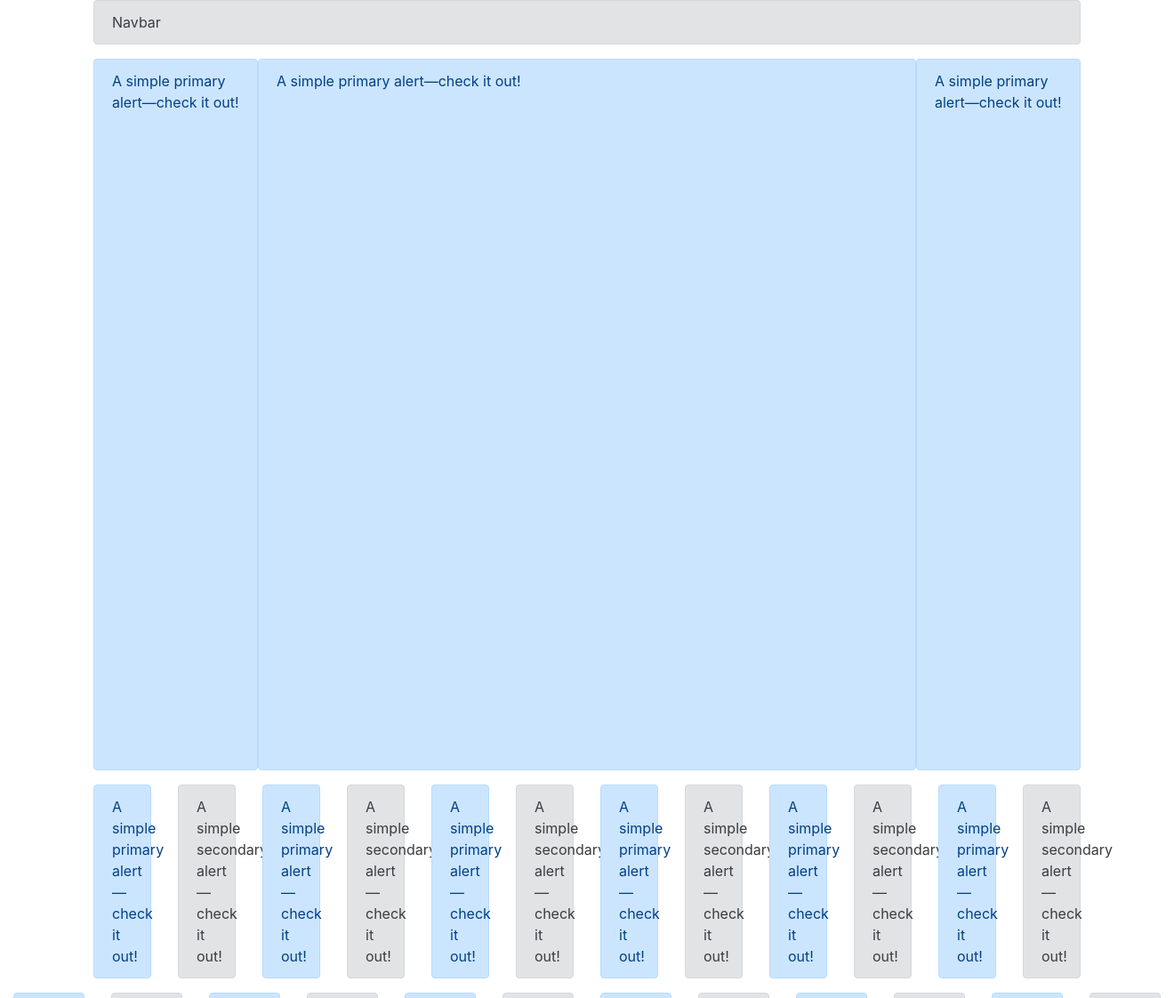
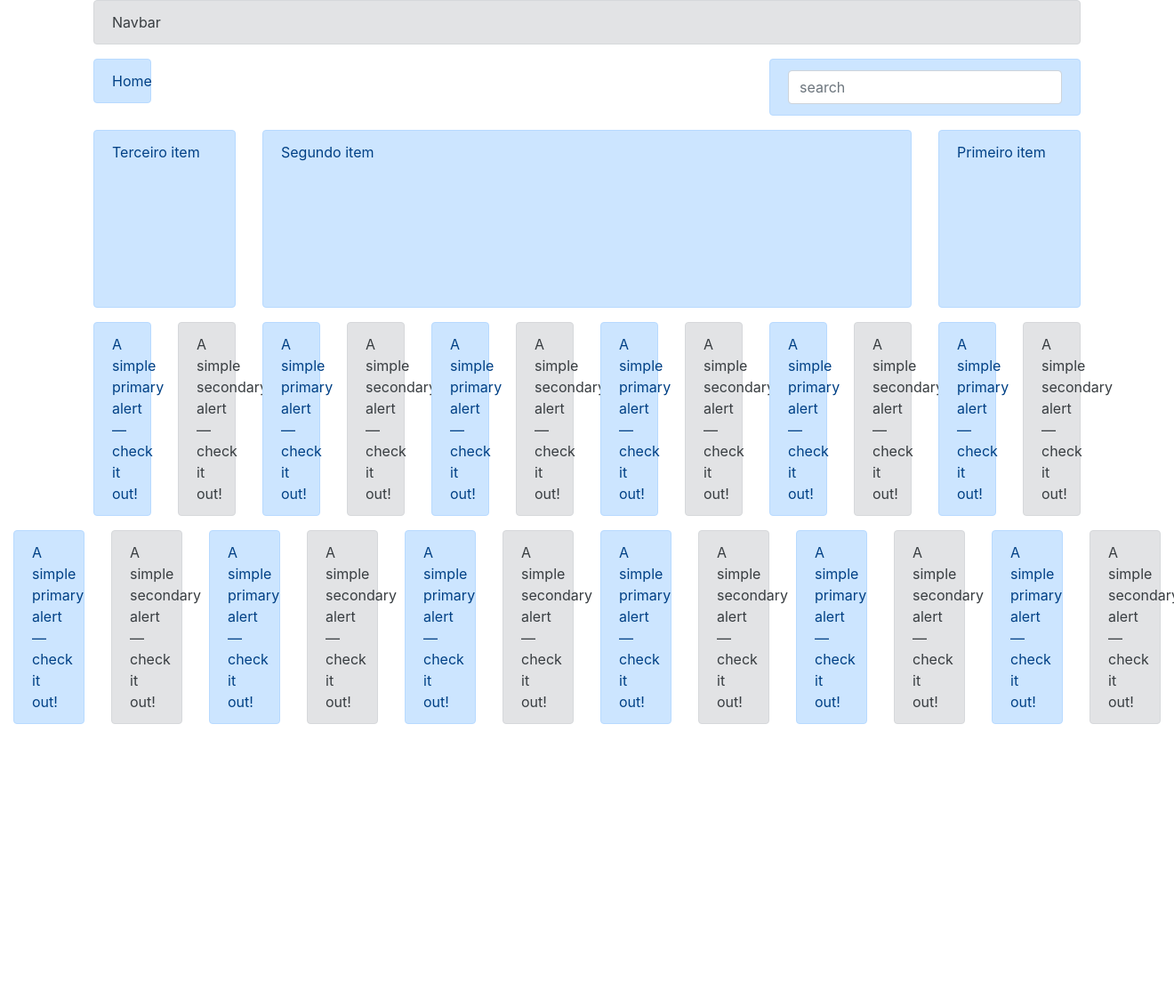
Before and after one commit to Eliseu1264/e_commerce, a Django app: page /bootstrap/ in a window 1320 px wide. Shown: the top 1122 px of the page at 89% size. After the commit the page ends 814 px from the top, so only its background shows below. Run offline with Django 4.2, Linux system fonts and the light colour scheme; parts of the project's set-up code (start-up, migrations or seed data) failed here and were passed over; some libraries are stand-ins or nearby versions.

Commit message:
offsets_ordering

```diff
--- a/template/bootstrap/example.html
+++ b/template/bootstrap/example.html
@@ -17,20 +17,32 @@
                     </div>
                 </div>
             </div>
-            <div class="row no-gutters">
-                <div class="col-2">
-                    <div class="alert alert-primary" role="alert" style='min-height: 800px;'>
-                        A simple primary alert—check it out!
+            <div class="row">
+                <div class="col-1">
+                    <div class="alert alert-primary" role="alert">
+                        Home
                     </div>
                 </div>
-                <div class="col-8">
-                    <div class="alert alert-primary" role="alert" style='min-height: 800px;'>
-                         A simple primary alert—check it out!
+                <div class="col-4 ml-auto">
+                    <div class="alert alert-primary" role="alert">
+                        <input type="text" class="form-control" placeholder="search">
                     </div>
                 </div>
-                <div class="col-2">
-                    <div class="alert alert-primary" role="alert" style='min-height: 800px;'>
-                        A simple primary alert—check it out!
+            </div>
+            <div class="row">
+                <div class="col-2 order-12">
+                    <div class="alert alert-primary" role="alert" style='min-height: 200px;'>
+                       Primeiro item
+                    </div>
+                </div>
+                <div class="col-8 order-6">
+                    <div class="alert alert-primary" role="alert" style='min-height: 200px;'>
+                         Segundo item
+                    </div>
+                </div>
+                <div class="col-2 order-1">
+                    <div class="alert alert-primary" role="alert" style='min-height: 200px;'>
+                         Terceiro item
                     </div>
                 </div>
             </div>
```
